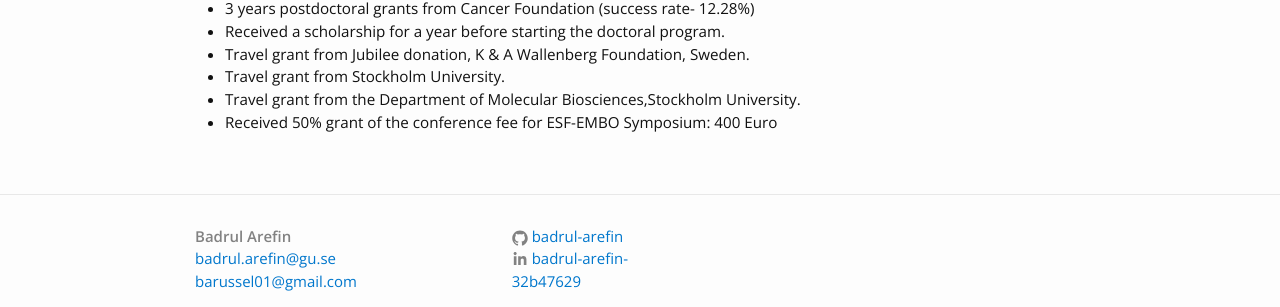
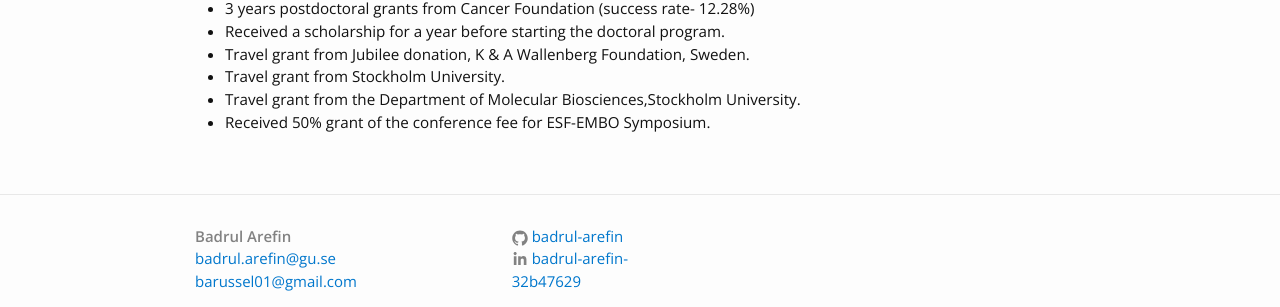
Before and after one commit to Badrul-Arefin/badrul-arefin.github.io, a Jekyll site: the page built from cv.md, in a window 1280 px wide. Shown: the part 1899-2206 px from the top of the page. Built offline with Jekyll 4.4.1, drawn with Linux system fonts in a browser that asks for light colours.

Commit message:
Update cv.md

```diff
--- a/cv.md
+++ b/cv.md
@@ -65,4 +65,4 @@ membrane proteins, and immunostaining
 - Travel grant from Jubilee donation, K & A Wallenberg Foundation, Sweden.
 - Travel grant from Stockholm University.
 - Travel grant from the Department of Molecular Biosciences,Stockholm University.
-- Received 50% grant of the conference fee for ESF-EMBO Symposium: 400 Euro
+- Received 50% grant of the conference fee for ESF-EMBO Symposium.
```
